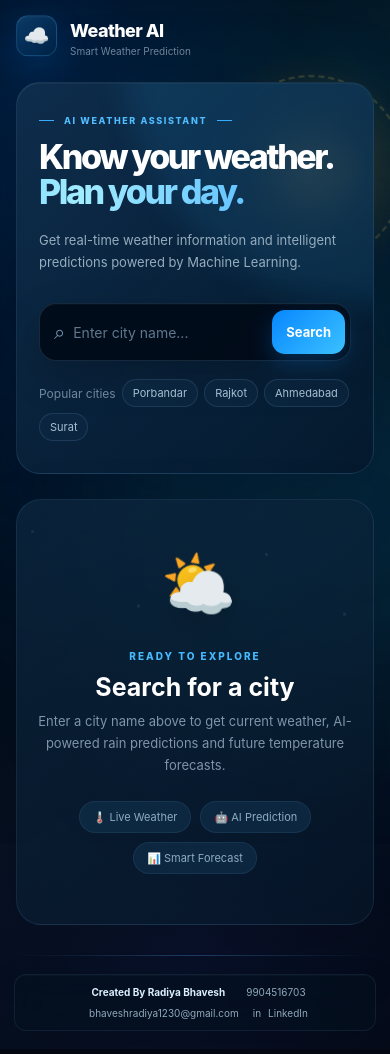
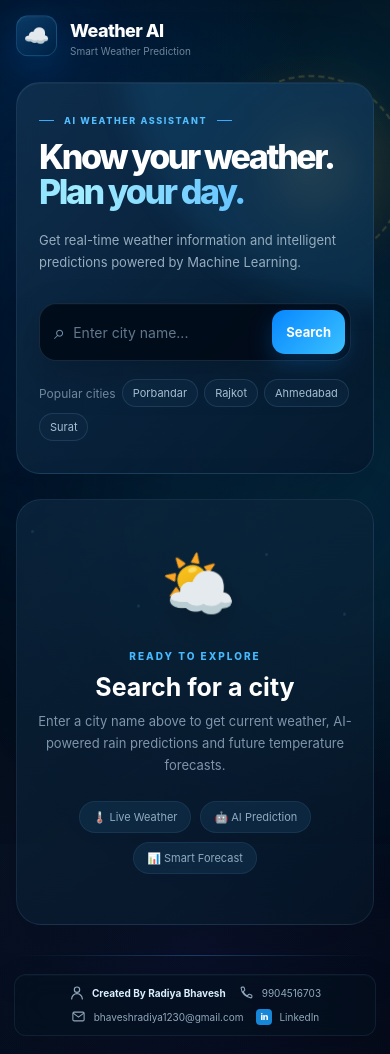
Before and after one commit to RadiyaBhavesh/Weather_App--React-Python, a React (Vite) app in the folder Fontend/: page / in a window 390 px wide. Built offline with nearby package versions, Linux system fonts and the light colour scheme.

Commit message:
Fix footer icon sizing and alignment

```diff
--- a/Fontend/src/ProfessionalUI.css
+++ b/Fontend/src/ProfessionalUI.css
@@ -3,242 +3,66 @@
    Compact, responsive, production-style overrides
 ========================================================= */
 
-/* Footer */
-.creator-footer {
-  width: min(1240px, calc(100% - 50px));
-  margin: 0 auto;
-  padding: 0 0 28px;
-  position: relative;
-  z-index: 5;
+.creator-footer { width:min(1240px,calc(100% - 50px)); margin:0 auto; padding:0 0 28px; position:relative; z-index:5; }
+.creator-footer .footer-line { width:100%; height:1px; margin-bottom:18px; background:linear-gradient(90deg,transparent,rgba(89,181,255,.28),transparent); }
+.creator-footer-content { display:flex; align-items:center; justify-content:center; flex-wrap:wrap; gap:8px 18px; min-height:42px; padding:10px 16px; border:1px solid rgba(118,185,230,.10); border-radius:14px; background:rgba(4,17,31,.48); box-shadow:0 12px 35px rgba(0,0,0,.16),inset 0 1px rgba(255,255,255,.025); backdrop-filter:blur(16px); }
+.creator-footer-content strong,.creator-footer-content span,.creator-footer-content a { display:inline-flex; align-items:center; gap:7px; margin:0; color:#91a8bb; font-size:12px; line-height:1.4; text-decoration:none; white-space:nowrap; }
+.creator-footer-content strong { color:#dcefff; font-weight:700; }
+.creator-footer-content a { transition:color .2s ease,transform .2s ease; }
+.creator-footer-content a:hover { color:#55c5ff; transform:translateY(-1px); }
+
+/* Professional footer icons — fixed size so they never look oversized */
+.footer-icon,.footer-person-icon,.footer-linkedin-icon { flex:0 0 auto; display:inline-flex; align-items:center; justify-content:center; width:18px; height:18px; }
+.footer-icon svg,.footer-person-icon svg { display:block; width:17px; height:17px; }
+.footer-person-icon { width:19px; height:19px; color:#55c5ff; }
+.footer-person-icon svg { width:18px; height:18px; }
+.footer-icon { color:#55c5ff; }
+.footer-linkedin-icon { width:18px; height:18px; border-radius:4px; background:#1686d9; color:#fff !important; font-size:10px !important; font-weight:800; line-height:18px !important; letter-spacing:-.2px; }
+
+.container { padding-bottom:42px; }
+.results,.welcome-card,.loading-card,.weather-map-section,.ai-section,.forecast-section { max-width:1240px; }
+.location-heading,.section-heading,.weather-map-head { gap:18px; }
+.detail-card,.prediction-card,.forecast-card { transition:transform .22s ease,border-color .22s ease,box-shadow .22s ease; }
+.detail-card:hover,.prediction-card:hover,.forecast-card:hover { transform:translateY(-3px); }
+.weather-map-section { overflow:hidden; }
+.weather-map-wrap { min-height:390px; border-radius:20px; overflow:hidden; }
+.leaflet-weather-map { min-height:390px; }
+.map-temp-card { max-width:245px; }
+.status-badge,.ai-badge { min-height:34px; padding:7px 11px; }
+.search-box button { min-height:48px; }
+
+@media (min-width:901px) {
+  .header { padding-top:22px; padding-bottom:20px; }
+  .hero { min-height:430px; padding:54px; }
+  .hero h2 { font-size:clamp(40px,4.4vw,62px); }
+  .creator-footer-content { justify-content:space-between; }
 }
 
-.creator-footer .footer-line {
-  width: 100%;
-  height: 1px;
-  margin-bottom: 18px;
-  background: linear-gradient(90deg, transparent, rgba(89, 181, 255, .28), transparent);
+@media (max-width:900px) {
+  .creator-footer { width:calc(100% - 32px); }
+  .creator-footer-content { justify-content:center; }
+  .weather-map-wrap,.leaflet-weather-map { min-height:340px; }
 }
 
-.creator-footer-content {
-  display: flex;
-  align-items: center;
-  justify-content: center;
-  flex-wrap: wrap;
-  gap: 8px 18px;
-  min-height: 42px;
-  padding: 10px 16px;
-  border: 1px solid rgba(118, 185, 230, .10);
-  border-radius: 14px;
-  background: rgba(4, 17, 31, .48);
-  box-shadow: 0 12px 35px rgba(0, 0, 0, .16), inset 0 1px rgba(255,255,255,.025);
-  backdrop-filter: blur(16px);
+@media (max-width:600px) {
+  .container { padding-left:16px; padding-right:16px; padding-bottom:30px; }
+  .header { padding:18px 16px; }
+  .header-right { gap:6px; }
+  .ai-badge { display:none; }
+  .status-badge { font-size:10px; padding:6px 9px; }
+  .hero { min-height:auto; padding:32px 22px; border-radius:24px; }
+  .hero h2 { letter-spacing:-2.4px; }
+  .search-box { min-height:58px; }
+  .search-box button { min-height:44px; padding:0 14px; }
+  .search-box button span:last-child { display:none; }
+  .creator-footer { width:calc(100% - 28px); padding-bottom:18px; }
+  .creator-footer-content { gap:8px 13px; padding:10px 12px; border-radius:12px; }
+  .creator-footer-content strong,.creator-footer-content span,.creator-footer-content a { font-size:10px; }
+  .footer-icon,.footer-person-icon,.footer-linkedin-icon { width:16px; height:16px; }
+  .footer-icon svg { width:15px; height:15px; }
+  .footer-person-icon svg { width:16px; height:16px; }
+  .footer-linkedin-icon { font-size:9px !important; line-height:16px !important; }
+  .weather-map-wrap,.leaflet-weather-map { min-height:300px; }
 }
 
-.creator-footer-content strong,
-.creator-footer-content span,
-.creator-footer-content a {
-  display: inline-flex;
-  align-items: center;
-  gap: 7px;
-  margin: 0;
-  color: #91a8bb;
-  font-size: 12px;
-  line-height: 1.4;
-  text-decoration: none;
-  white-space: nowrap;
-}
-
-.creator-footer-content strong {
-  color: #dcefff;
-  font-weight: 700;
-}
-
-.creator-footer-content a {
-  transition: color .2s ease, transform .2s ease;
-}
-
-.creator-footer-content a:hover {
-  color: #55c5ff;
-  transform: translateY(-1px);
-}
-
-/* Make the main page feel less oversized on desktop */
-.container {
-  padding-bottom: 42px;
-}
-
-.results,
-.welcome-card,
-.loading-card,
-.weather-map-section,
-.ai-section,
-.forecast-section {
-  max-width: 1240px;
-}
-
-/* Cleaner section spacing */
-.location-heading,
-.section-heading,
-.weather-map-head {
-  gap: 18px;
-}
-
-/* Premium cards without excessive scale */
-.detail-card,
-.prediction-card,
-.forecast-card {
-  transition: transform .22s ease, border-color .22s ease, box-shadow .22s ease;
-}
-
-.detail-card:hover,
-.prediction-card:hover,
-.forecast-card:hover {
-  transform: translateY(-3px);
-}
-
-/* Map */
-.weather-map-section {
-  overflow: hidden;
-}
-
-.weather-map-wrap {
-  min-height: 390px;
-  border-radius: 20px;
-  overflow: hidden;
-}
-
-.leaflet-weather-map {
-  min-height: 390px;
-}
-
-.map-temp-card {
-  max-width: 245px;
-}
-
-/* Header badges stay compact */
-.status-badge,
-.ai-badge {
-  min-height: 34px;
-  padding: 7px 11px;
-}
-
-/* Search button */
-.search-box button {
-  min-height: 48px;
-}
-
-/* Desktop */
-@media (min-width: 901px) {
-  .header {
-    padding-top: 22px;
-    padding-bottom: 20px;
-  }
-
-  .hero {
-    min-height: 430px;
-    padding: 54px;
-  }
-
-  .hero h2 {
-    font-size: clamp(40px, 4.4vw, 62px);
-  }
-
-  .creator-footer-content {
-    justify-content: space-between;
-  }
-}
-
-/* Tablet */
-@media (max-width: 900px) {
-  .creator-footer {
-    width: calc(100% - 32px);
-  }
-
-  .creator-footer-content {
-    justify-content: center;
-  }
-
-  .weather-map-wrap,
-  .leaflet-weather-map {
-    min-height: 340px;
-  }
-}
-
-/* Mobile */
-@media (max-width: 600px) {
-  .container {
-    padding-left: 16px;
-    padding-right: 16px;
-    padding-bottom: 30px;
-  }
-
-  .header {
-    padding: 18px 16px;
-  }
-
-  .header-right {
-    gap: 6px;
-  }
-
-  .ai-badge {
-    display: none;
-  }
-
-  .status-badge {
-    font-size: 10px;
-    padding: 6px 9px;
-  }
-
-  .hero {
-    min-height: auto;
-    padding: 32px 22px;
-    border-radius: 24px;
-  }
-
-  .hero h2 {
-    letter-spacing: -2.4px;
-  }
-
-  .search-box {
-    min-height: 58px;
-  }
-
-  .search-box button {
-    min-height: 44px;
-    padding: 0 14px;
-  }
-
-  .search-box button span:last-child {
-    display: none;
-  }
-
-  .creator-footer {
-    width: calc(100% - 28px);
-    padding-bottom: 18px;
-  }
-
-  .creator-footer-content {
-    gap: 7px 14px;
-    padding: 10px 12px;
-    border-radius: 12px;
-  }
-
-  .creator-footer-content strong,
-  .creator-footer-content span,
-  .creator-footer-content a {
-    font-size: 10px;
-  }
-
-  .weather-map-wrap,
-  .leaflet-weather-map {
-    min-height: 300px;
-  }
-}
-
-@media (prefers-reduced-motion: reduce) {
-  *, *::before, *::after {
-    animation-duration: .01ms !important;
-    animation-iteration-count: 1 !important;
-    transition-duration: .01ms !important;
-  }
-}
+@media (prefers-reduced-motion:reduce) { *,*::before,*::after { animation-duration:.01ms !important; animation-iteration-count:1 !important; transition-duration:.01ms !important; } }
```
